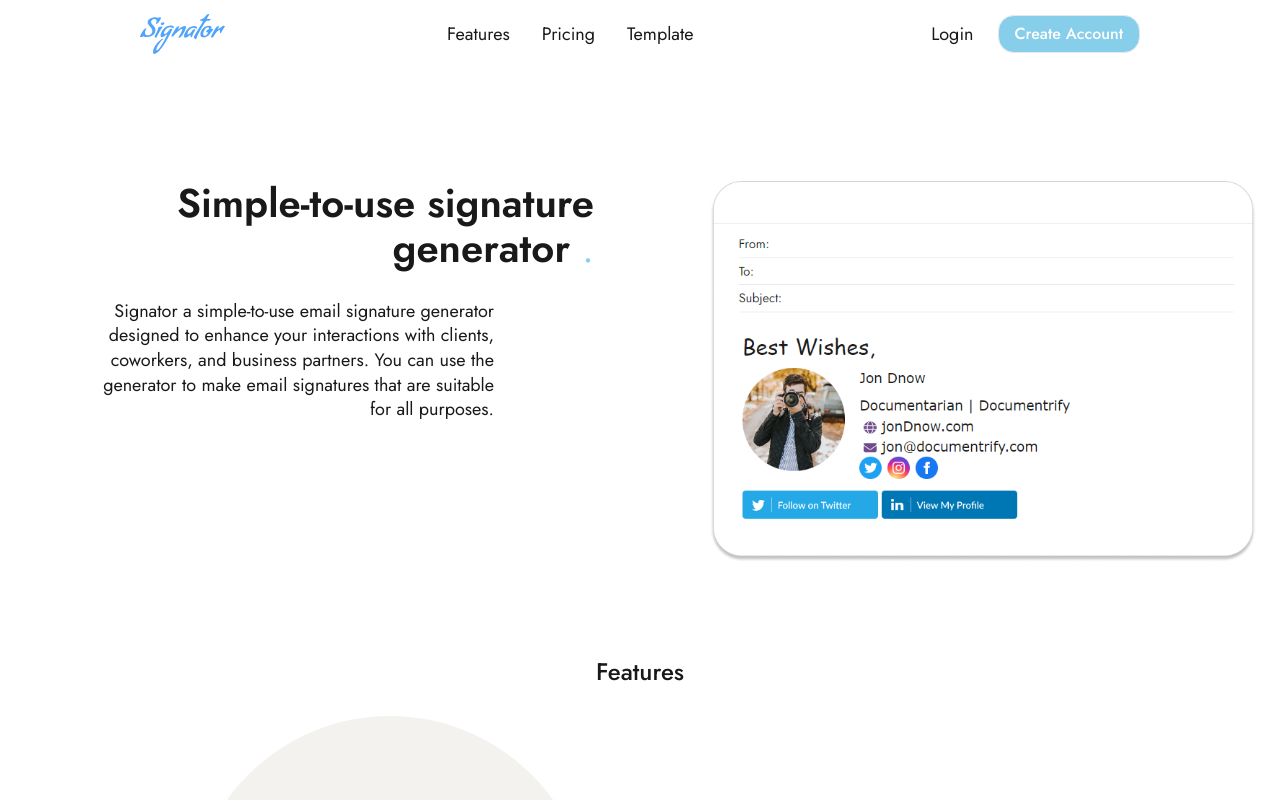
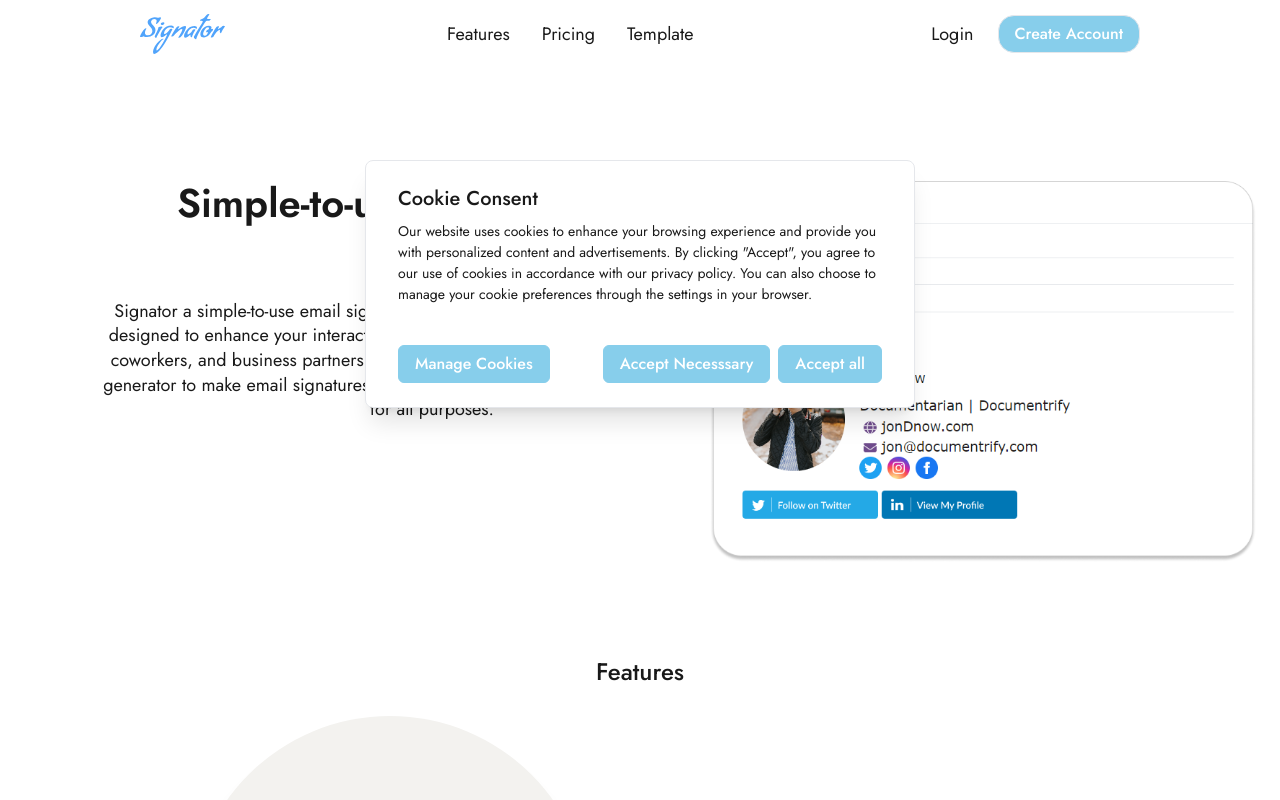
Before and after one commit to Yaasir024/Signator.v1, a Vue app: page / in a window 1280 px wide. Shown: the top 800 px of the page. Built offline with nearby package versions, Linux system fonts and the light colour scheme; no server answers; what @prismicio/vue would draw is missing.

Commit message:
/Cookie Banner

```diff
--- a/src/App.vue
+++ b/src/App.vue
@@ -3,6 +3,7 @@ import { RouterLink, RouterView } from "vue-router";
 import Loading from "@/components/Loading.vue";
 import Toast from "@/components/Toast/index.vue";
 import Snackbar from "@/components/Snackbar.vue";
+import CookieModal from "@/components/Modal/CookieBanner.vue";
 import { systemStore } from "@/stores/system";
 const useSystemStore = systemStore();
 </script>
@@ -10,6 +11,8 @@ const useSystemStore = systemStore();
 <template>
   <RouterView />
   <Loading v-if="useSystemStore.loadingState" />
+
+  <CookieModal />
   <transition name="snackbar">
     <Snackbar v-if="useSystemStore.notificationData" />
   </transition>
--- /dev/null
+++ b/src/components/Modal/CookieBanner.vue
@@ -0,0 +1,24 @@
+<template>
+    <div class="fixed top-[20%] w-full px-4">
+        <div class="max-w-[550px] w-full mx-auto bg-white px-4 py-6 border shadow-xl rounded-lg">
+            <div class="px-4">
+                <div class="">
+                    <h1 class="text-xl font-medium mb-2">Cookie Consent</h1>
+                    <span>Our website uses cookies to enhance your browsing experience and provide you with personalized content and advertisements. By clicking "Accept", you agree to our use of cookies in accordance with our privacy policy. You can also choose to manage your cookie preferences through the settings in your browser.</span>
+                </div>
+                <div class="bg-canvas-color">
+                    <ul class="">
+                        <li></li>
+                    </ul>
+                </div>
+                <div class="flex items-center justify-between flex-col xs:flex-row mt-10">
+                    <button class="text-white text-base font-medium bg-primary-color border border-primary-color rounded-md py-1.5 px-4 w-full xs:w-auto mb-2 xs:mb-0 hover:scale-[1.02] transition-all duration-300 ease-in-out">Manage Cookies</button>
+                    <div class="flex items-center flex-col xs:flex-row w-full xs:w-auto">
+                        <button class="text-white text-base font-medium bg-primary-color border border-primary-color rounded-md py-1.5 px-4 w-full xs:w-auto mb-2 xs:mb-0 hover:scale-[1.02] transition-all duration-300 ease-in-out">Accept Necesssary</button>
+                        <button class="text-white text-base font-medium bg-primary-color border border-primary-color rounded-md py-1.5 px-4 w-full xs:w-auto mb-2 xs:mb-0 xs:ml-2 hover:scale-[1.02] transition-all duration-300 ease-in-out">Accept all</button>
+                    </div>
+                </div>
+            </div>
+        </div>
+    </div>
+</template>
```
